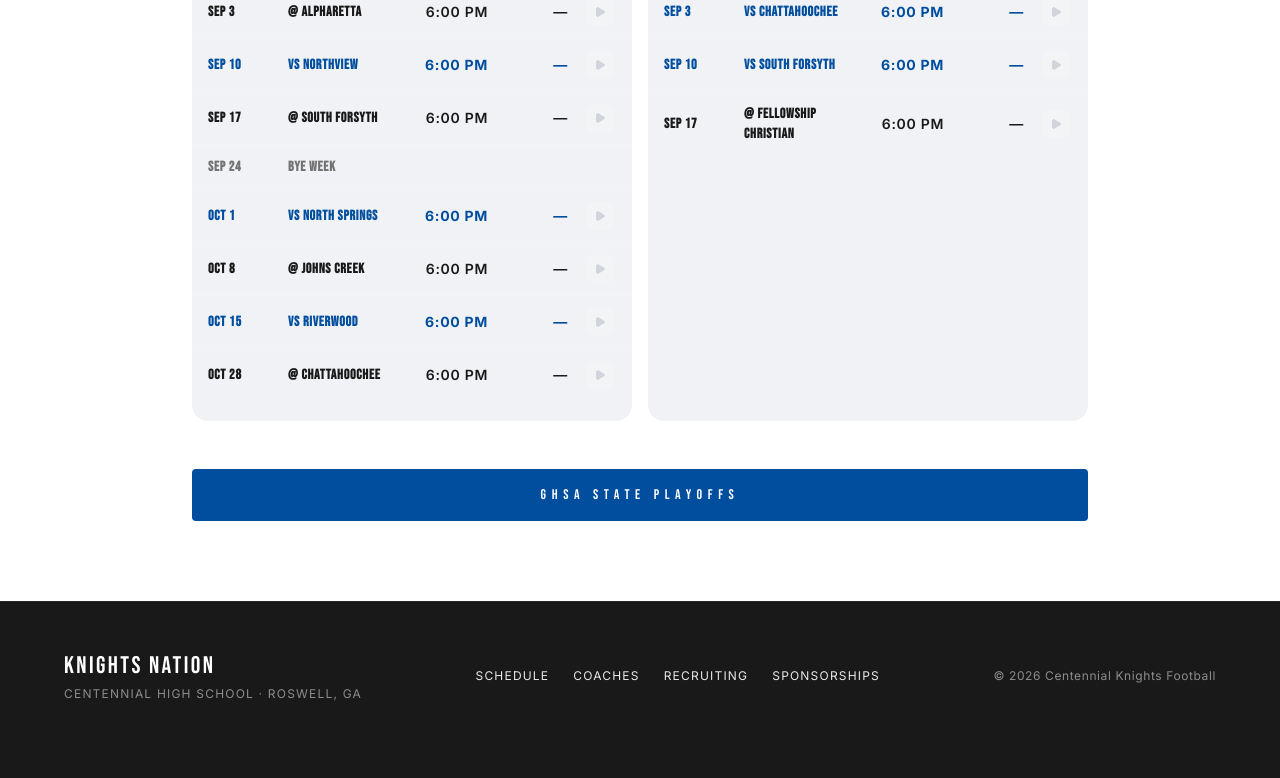
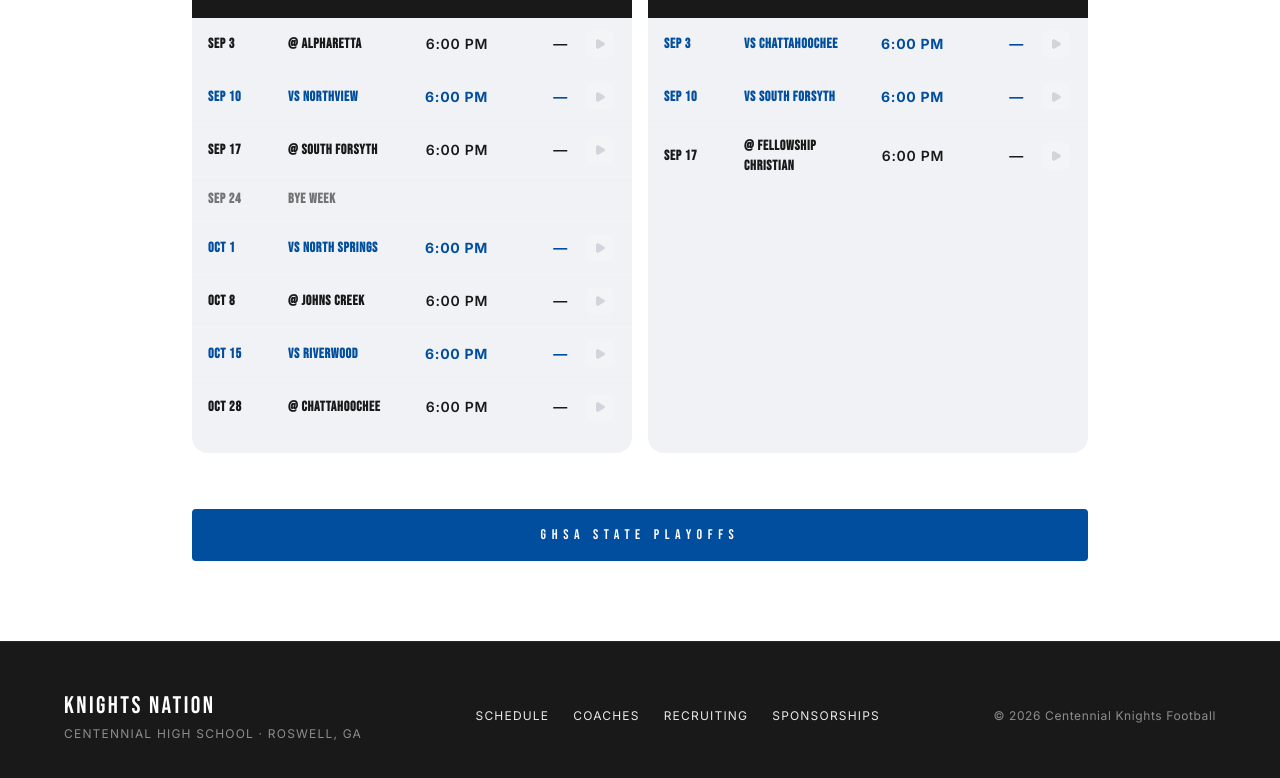
Before and after one commit to orbonnie/chs-football, a Next.js app: page /schedule in a window 1280 px wide. Shown: the part 1364-2142 px from the top of the page. Before the commit the page ends 2114 px from the top, so only its background shows below. Built offline with nearby package versions, Linux system fonts and the light colour scheme.

Commit message:
Format margins

```diff
--- a/src/app/schedule/page.tsx
+++ b/src/app/schedule/page.tsx
@@ -137,7 +137,7 @@ export default function SchedulePage() {
         </div>
 
         {/* Varsity */}
-        <div className="bg-silver-00 rounded-2xl overflow-hidden mb-6">
+        <div className="bg-silver-00 rounded-2xl overflow-hidden mb-14">
           {/* Varsity header */}
           <div className="bg-black-500 px-6 py-5 flex items-end justify-between">
             <div>
@@ -164,7 +164,7 @@ export default function SchedulePage() {
         <div className="grid grid-cols-1 md:grid-cols-2 gap-4">
 
           {/* JV */}
-          <div className="bg-silver-300 rounded-2xl overflow-hidden pb-5">
+          <div className="bg-silver-300 rounded-2xl overflow-hidden pb-5 mb-8">
             <div className="bg-black-500 px-6 py-4">
               <h2 className="font-display text-white text-2xl tracking-widest leading-none">JV</h2>
             </div>
@@ -172,7 +172,7 @@ export default function SchedulePage() {
           </div>
 
           {/* Freshman */}
-          <div className="bg-silver-300 rounded-2xl overflow-hidden">
+          <div className="bg-silver-300 rounded-2xl overflow-hidden pb-5 mb-8">
             <div className="bg-black-500 px-6 py-4">
               <h2 className="font-display text-white text-2xl tracking-widest leading-none">FRESHMAN</h2>
             </div>
@@ -181,7 +181,7 @@ export default function SchedulePage() {
 
         </div>
         {/* Playoffs footer */}
-        <div className="bg-royal-600 mt-12 px-6 py-4 text-center rounded">
+        <div className="bg-royal-600 mt-6 px-6 py-4 text-center rounded">
           <p className="font-display text-white text-sm tracking-[0.4em]">GHSA STATE PLAYOFFS</p>
         </div>
 
```
